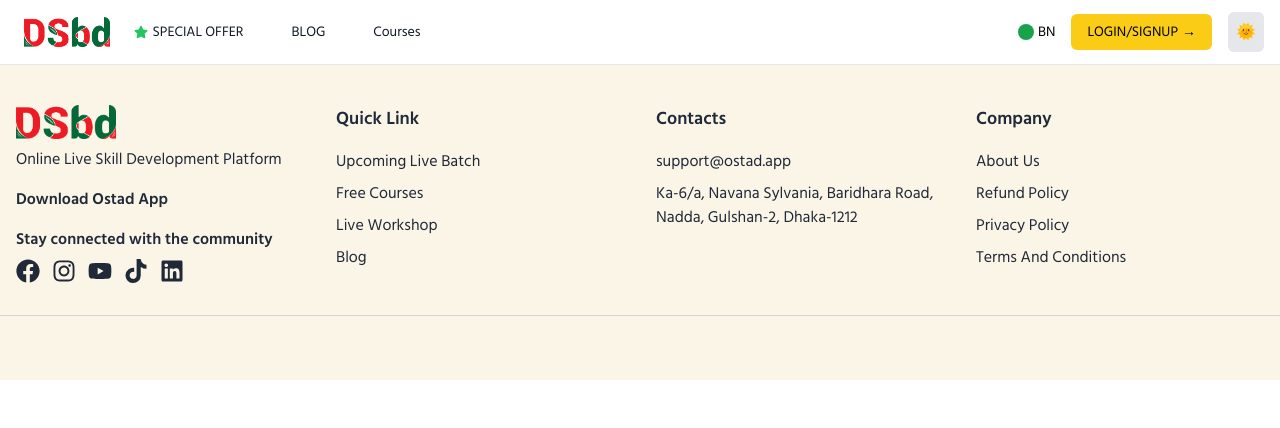
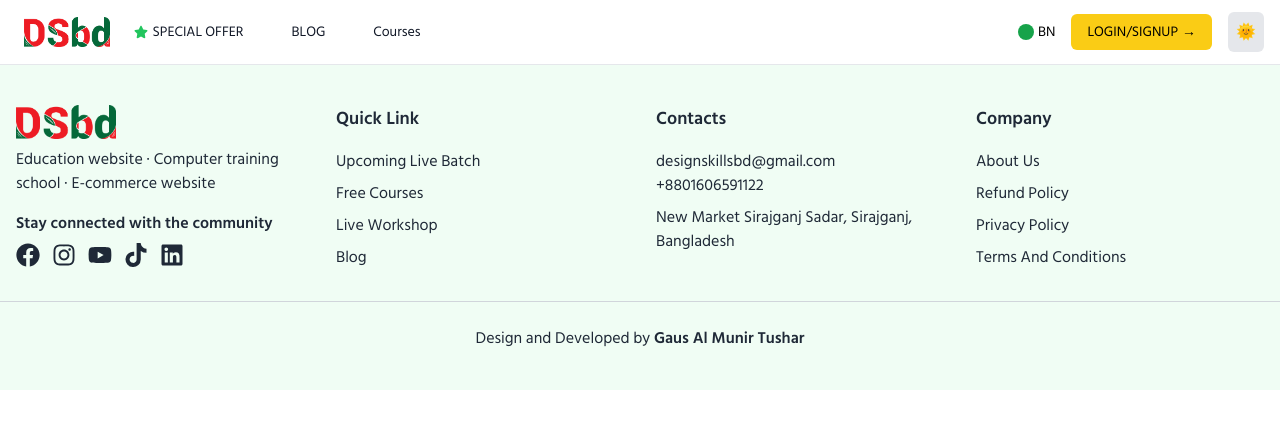
Before and after one commit to GausAlMunirTushar/designskillsbd, a Next.js app: page / in a window 1280 px wide. Shown: the top 428 px of the page. Built offline with nearby package versions, Linux system fonts and the light colour scheme.

Commit message:
refactor: Update Footer component
- Update the styling and content of the Footer component
- Add links to social media profiles and contact information
- Update the color scheme in the Tailwind CSS configuration file

```diff
--- a/src/components/common/Footer.jsx
+++ b/src/components/common/Footer.jsx
@@ -1,30 +1,58 @@
-'use client'
+"use client";
 
 import Image from "next/image";
-import { FaFacebook, FaInstagram, FaYoutube, FaTiktok, FaLinkedin } from "react-icons/fa";
-import { SiVisa, SiMastercard, SiAmericanexpress, SiDiscover, SiSsl } from "react-icons/si"; // Icons for payment methods
+import Link from "next/link";
+import {
+	FaFacebook,
+	FaInstagram,
+	FaYoutube,
+	FaTiktok,
+	FaLinkedin,
+} from "react-icons/fa";
+import {
+	SiVisa,
+	SiMastercard,
+	SiAmericanexpress,
+	SiDiscover,
+	SiSsl,
+} from "react-icons/si"; // Icons for payment methods
 
 const Footer = () => {
 	return (
-    <footer className="bg-[#fbf5e8] text-gray-800 py-10 dark:bg-gray-900 dark:text-white">
+		<footer className="bg-green-50 text-gray-800 py-10 dark:bg-gray-900 dark:text-white">
 			<div className="container mx-auto px-4 grid grid-cols-1 md:grid-cols-2 lg:grid-cols-4 gap-8">
 				{/* Branding Section */}
 				<div>
 					<h2 className="text-2xl font-bold flex items-center">
-		  <Image src="/logo.png" alt="Ostad Logo" width={100} height={60} className="mr-2" />
+						<Image
+							src="/logo.png"
+							alt="Ostad Logo"
+							width={100}
+							height={60}
+							className="mr-2"
+						/>
 					</h2>
-          <p className="mt-2">Online Live Skill Development Platform</p>
-          <h3 className="mt-4 font-semibold">Download Ostad App</h3>
+					<p className="mt-2">
+						Education website · Computer training school · E-commerce website
+					</p>
 					{/* <div className="flex mt-2 space-x-2">
             <Image src="/google-play.png" alt="Google Play" className="h-10 cursor-pointer" />
             <Image src="/app-store.png" alt="App Store" className="h-10 cursor-pointer" />
             <Image src="/windows-store.png" alt="Windows Store" className="h-10 cursor-pointer" />
           </div> */}
-          <p className="mt-4 font-semibold">Stay connected with the community</p>
+					<p className="mt-4 font-semibold">
+						Stay connected with the community
+					</p>
 					<div className="flex space-x-3 mt-2">
+						<Link href="https://facebook.com/DesignSkillsBD" target="_blank">
 							<FaFacebook className="h-6 w-6 cursor-pointer" />
+						</Link>
+						<Link href="https://instagram.com/designskillsbd/" target="_blank">
 							<FaInstagram className="h-6 w-6 cursor-pointer" />
+						</Link>
+						<Link href="https://youtube.com/@DesignSkillsBD?sub_confirmaction=1" target="_blank">
 							<FaYoutube className="h-6 w-6 cursor-pointer" />
+						</Link>
 						<FaTiktok className="h-6 w-6 cursor-pointer" />
 						<FaLinkedin className="h-6 w-6 cursor-pointer" />
 					</div>
@@ -34,28 +62,76 @@ const Footer = () => {
 				<div>
 					<h3 className="font-semibold text-lg mb-4">Quick Link</h3>
 					<ul className="space-y-2">
-            <li><a href="#" className="hover:underline">Upcoming Live Batch</a></li>
-            <li><a href="#" className="hover:underline">Free Courses</a></li>
-            <li><a href="#" className="hover:underline">Live Workshop</a></li>
-            <li><a href="#" className="hover:underline">Blog</a></li>
+						<li>
+							<a href="#" className="hover:underline">
+								Upcoming Live Batch
+							</a>
+						</li>
+						<li>
+							<a href="#" className="hover:underline">
+								Free Courses
+							</a>
+						</li>
+						<li>
+							<a href="#" className="hover:underline">
+								Live Workshop
+							</a>
+						</li>
+						<li>
+							<a href="#" className="hover:underline">
+								Blog
+							</a>
+						</li>
 					</ul>
 				</div>
 
 				{/* Contact Section */}
 				<div>
 					<h3 className="font-semibold text-lg mb-4">Contacts</h3>
-          <p><a href="mailto:support@ostad.app" className="hover:underline">support@ostad.app</a></p>
-          <p className="mt-2">{`Ka-6/a, Navana Sylvania, Baridhara Road, Nadda, Gulshan-2, Dhaka-1212`}</p>
+
+					<p>
+						<a
+							href="mailto:designskillsbd@gmail.com"
+							className="hover:underline"
+						>
+							designskillsbd@gmail.com
+						</a>
+					</p>
+					<p>
+						<a
+							href="tel:+8801606591122"
+							className="hover:underline"
+						>
+							+8801606591122
+						</a>
+					</p>
+					<p className="mt-2">{`New Market Sirajganj Sadar, Sirajganj, Bangladesh`}</p>
 				</div>
 
 				{/* Company Section */}
 				<div>
 					<h3 className="font-semibold text-lg mb-4">Company</h3>
 					<ul className="space-y-2">
-            <li><a href="#" className="hover:underline">About Us</a></li>
-            <li><a href="#" className="hover:underline">Refund Policy</a></li>
-            <li><a href="#" className="hover:underline">Privacy Policy</a></li>
-            <li><a href="#" className="hover:underline">Terms And Conditions</a></li>
+						<li>
+							<a href="#" className="hover:underline">
+								About Us
+							</a>
+						</li>
+						<li>
+							<a href="#" className="hover:underline">
+								Refund Policy
+							</a>
+						</li>
+						<li>
+							<a href="#" className="hover:underline">
+								Privacy Policy
+							</a>
+						</li>
+						<li>
+							<a href="#" className="hover:underline">
+								Terms And Conditions
+							</a>
+						</li>
 					</ul>
 				</div>
 			</div>
@@ -68,6 +144,7 @@ const Footer = () => {
         <SiDiscover className="h-8 w-8" />
         {/* Add other icons as needed */}
 				{/* <SiSsl className="h-8 w-8" /> */}
+			<h3>Design and Developed by <a href="https://gausalmunirtushar.xyz" target="_blank" rel="noopener noreferrer" className=" font-semibold">Gaus Al Munir Tushar</a></h3>
 			</div>
 		</footer>
 	);
--- a/tailwind.config.js
+++ b/tailwind.config.js
@@ -6,7 +6,12 @@ module.exports = {
 		"./src/app/**/*.{js,ts,jsx,tsx,mdx}",
 	],
 	theme: {
-		extend: {},
+		extend: {
+			colors: {
+				primary: "#ED1C24 ",
+				secondary: "#006838",
+			}
+		},
 	},
 	plugins: [],
 	darkMode: "class",
```
Lines whose indentation alone changed are shown as unchanged.
